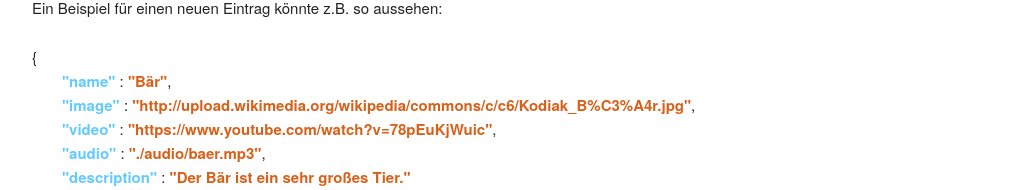
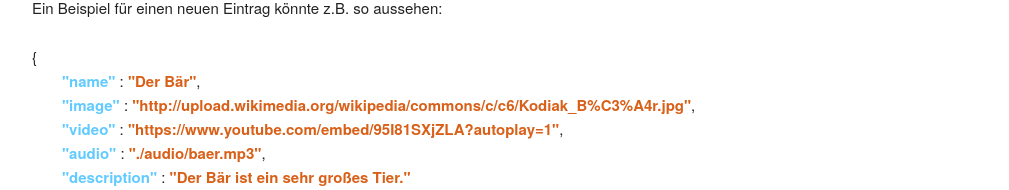
Before and after one commit to GuidoSchmidt/Tiere, a website: page index.html in a window 1280 px wide. Shown: the part 1755-1945 px from the top of the page, without its empty margins (128-1137 px from the left). Drawn offline with Linux system fonts and the light colour scheme; a web font is replaced by a local one.

Commit message:
updated baer description example

```diff
--- a/index.html
+++ b/index.html
@@ -68,9 +68,9 @@
           </p>
           <div class="json">
             {<br>
-              <b class="item">"name"</b>        : <span class="string">"Bär"</span>,<br>
+              <b class="item">"name"</b>        : <span class="string">"Der Bär"</span>,<br>
               <b class="item">"image"</b>       : <span class="string">"http://upload.wikimedia.org/wikipedia/commons/c/c6/Kodiak_B%C3%A4r.jpg"</span>,<br>
-              <b class="item">"video"</b>       : <span class="string">"https://www.youtube.com/watch?v=78pEuKjWuic"</span>,<br>
+              <b class="item">"video"</b>       : <span class="string">"https://www.youtube.com/embed/95I81SXjZLA?autoplay=1"</span>,<br>
               <b class="item">"audio"</b>       : <span class="string">"./audio/baer.mp3"</span>,<br>
               <b class="item">"description"</b> : <span class="string">"Der Bär ist ein sehr großes Tier."</span><br>
             },
```
